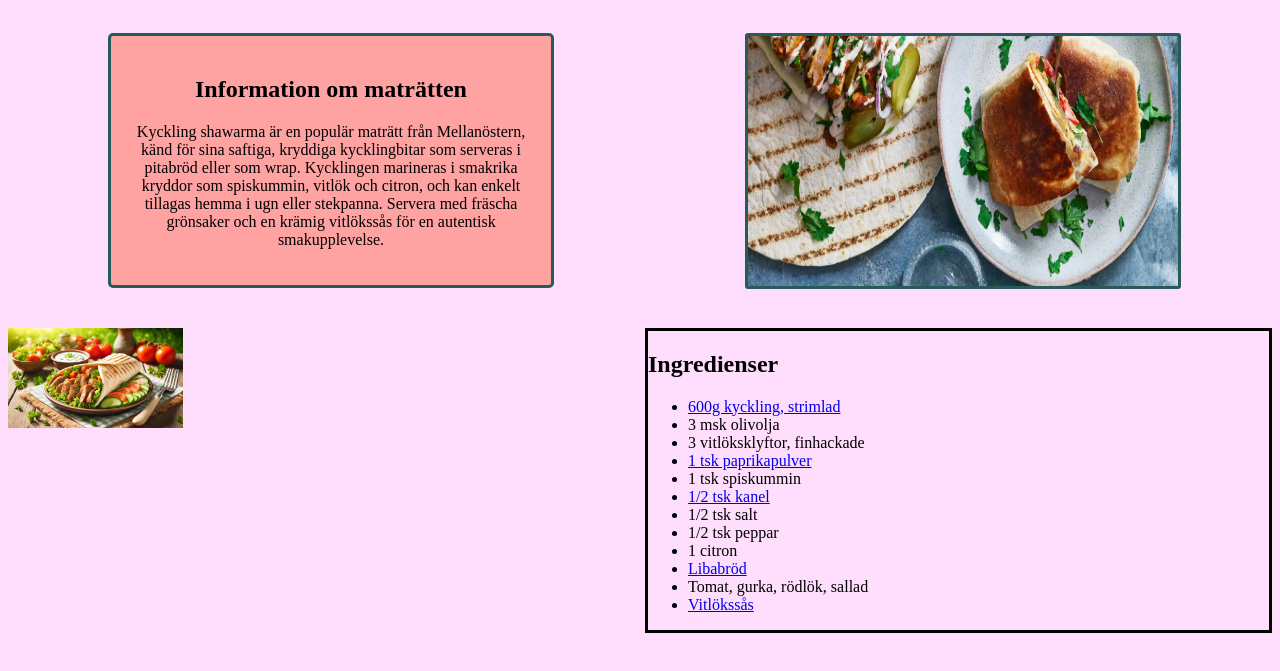
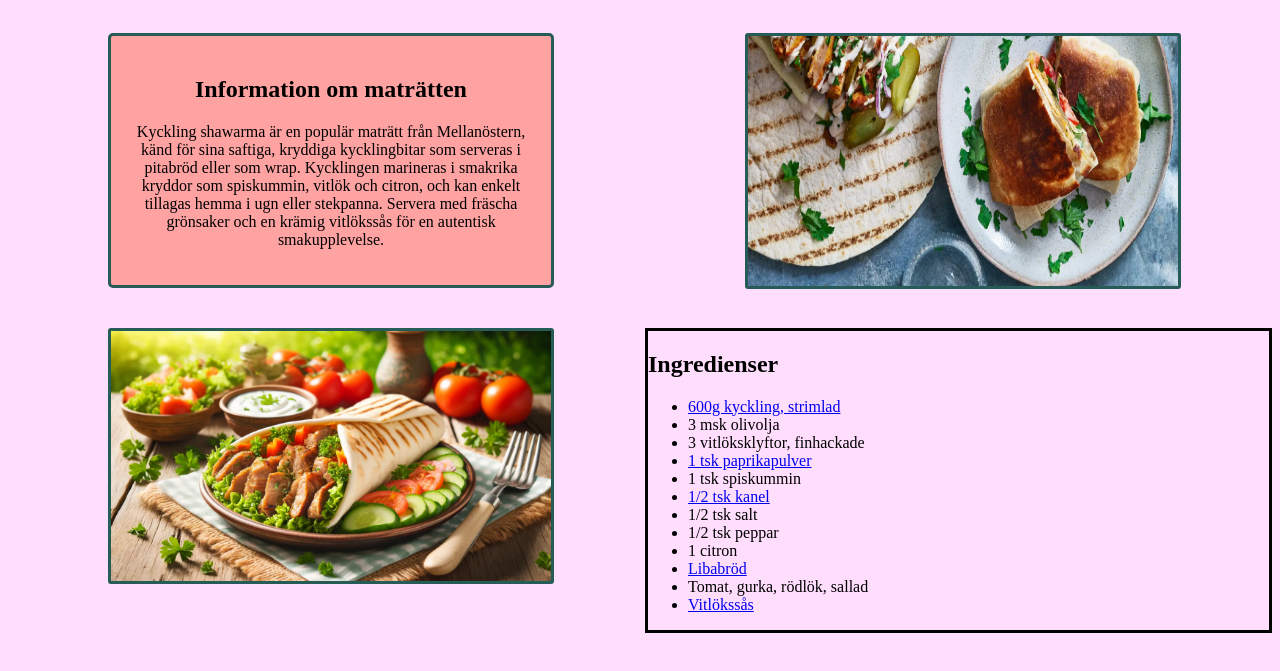
Before and after one commit to JohnnyBattah/Webb_Projekt1, a plain HTML site: page index.html in a window 1280 px wide. Shown: the part 125-796 px from the top of the page. Drawn offline with Linux system fonts and the light colour scheme; a web font is replaced by a local one.

Commit message:
Klar med bild 2

```diff
--- a/style.css
+++ b/style.css
@@ -36,7 +36,7 @@ header {
     margin-top: 20px;
 }
 
-#information{
+#information {
     border: 3px solid #265B58;
     border-radius: 5px;
     margin-left: 100px;
@@ -60,7 +60,11 @@ header {
 #bild-2 {
     grid-row: 3/4;
     grid-column: 1/2;
-    height: 100px;
+    height: 250px;
+    width: 440px;
+    margin-left: 100px;
+    border: 3px solid #265B58;
+    border-radius: 3px;
 }
 
 #ruta-2 {
```
